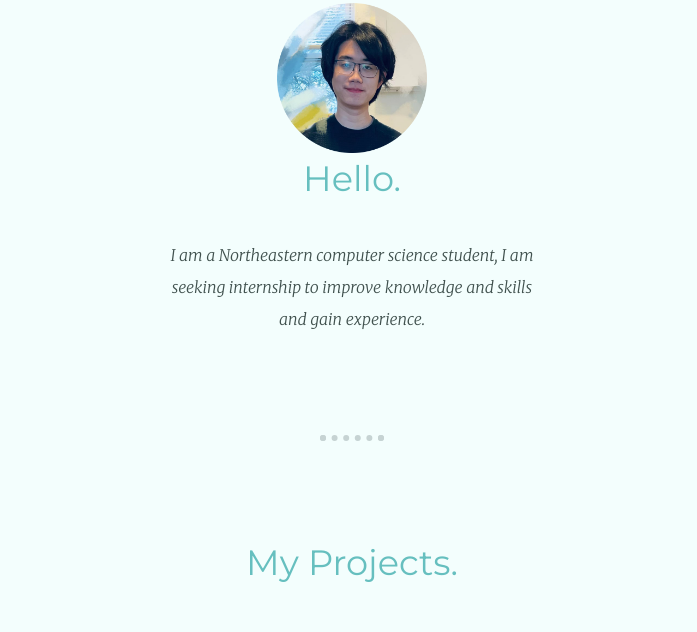
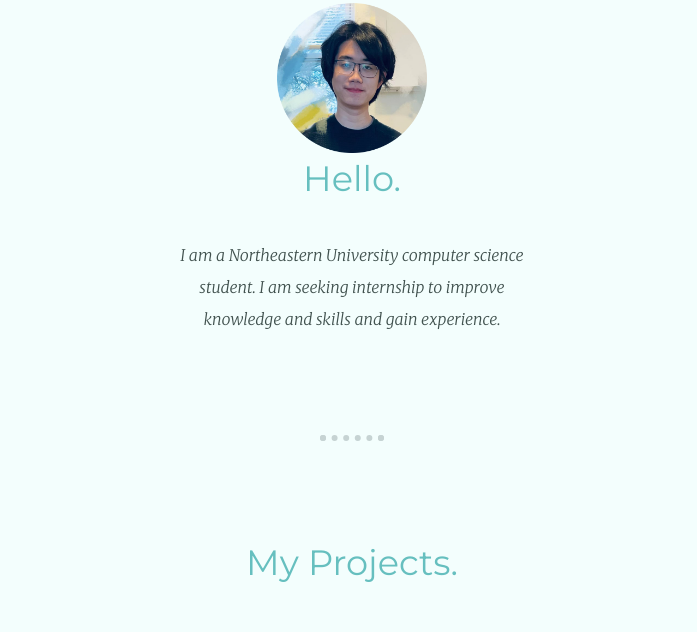
Before and after one commit to txli299/mySite2, a plain HTML site: page index.html in a window 1280 px wide. Shown: the part 756-1388 px from the top of the page, without its empty margins (288-985 px from the left). Drawn offline with Linux system fonts and the light colour scheme.

Commit message:
Update index.html

```diff
--- a/index.html
+++ b/index.html
@@ -26,7 +26,7 @@
       <div class="profile">
         <img class="myPicture" src="image/myPhoto.png" alt="myPhoto">
         <h2>Hello.</h2>
-        <p class="intro">I am a Northeastern computer science student, I am seeking internship to improve knowledge and skills and gain experience.</p>
+        <p class="intro">I am a Northeastern University computer science student. I am seeking internship to improve knowledge and skills and gain experience.</p>
       </div>
       <hr>
       <div class="skills">
```
